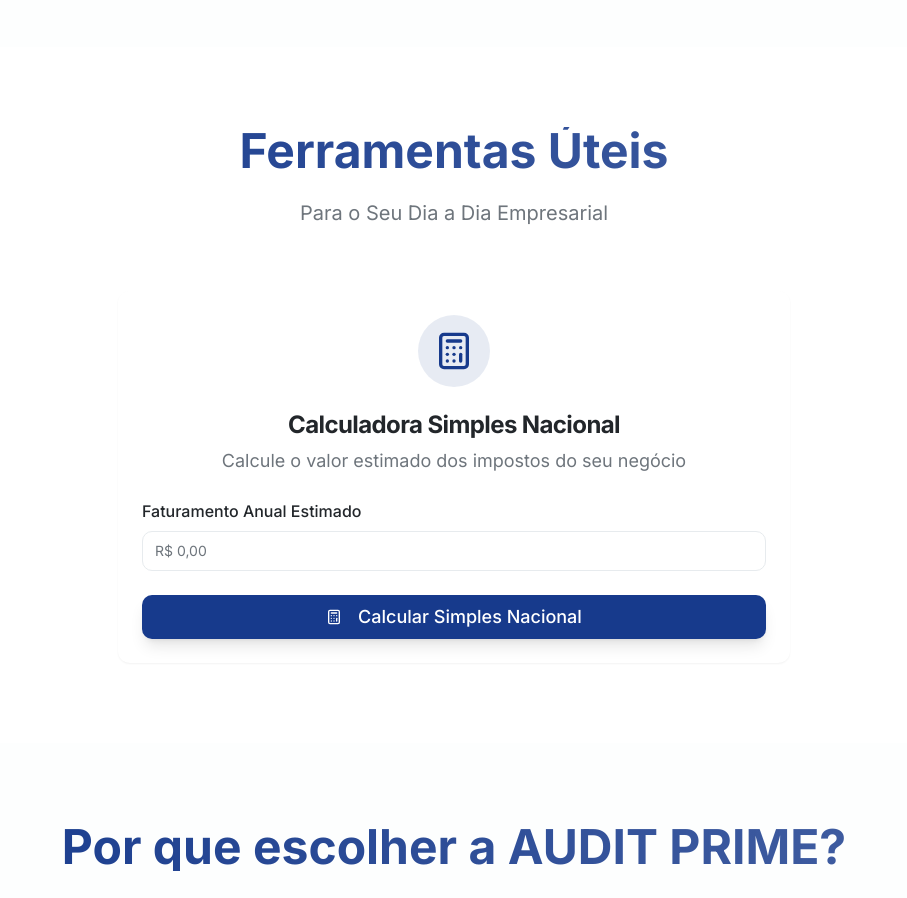
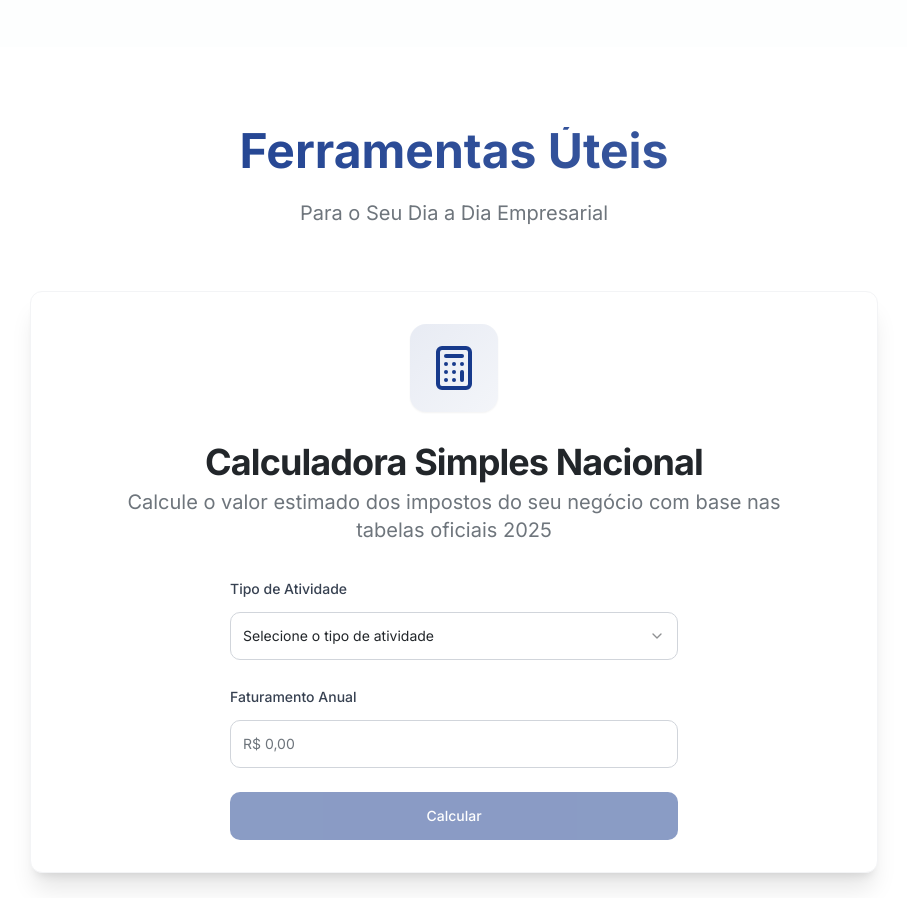
Before and after one commit to Ronald-silva/Audit-Prime, a React (Vite) app: page / in a window 1280 px wide. Shown: the part 1880-2778 px from the top of the page, without its empty margins (186-1093 px from the left). Built offline with nearby package versions, Linux system fonts and the light colour scheme.

Commit message:
ajuste da calculadora

```diff
--- a/src/components/Header.tsx
+++ b/src/components/Header.tsx
@@ -21,8 +21,8 @@
 
   const scrollToSection = (id: string) => {
     // Se não estiver na página inicial, navegar para lá primeiro
-    if (location.pathname !== '/') {
-      navigate('/');
+    if (location.pathname !== "/") {
+      navigate("/");
       setTimeout(() => {
         const element = document.getElementById(id);
         if (element) {
--- a/src/components/Tools.tsx
+++ b/src/components/Tools.tsx
@@ -9,15 +9,103 @@
 } from "@/components/ui/card";
 import { Input } from "@/components/ui/input";
 import { Label } from "@/components/ui/label";
-import { Calculator, Download, Mail } from "lucide-react";
+import { Select, SelectContent, SelectItem, SelectTrigger, SelectValue } from "@/components/ui/select";
+import { Calculator, Download, Mail, Info } from "lucide-react";
 import { useToast } from "@/hooks/use-toast";
+
+// Tabelas OFICIAIS do Simples Nacional 2024/2025 - Receita Federal do Brasil
+// Fonte: Resolução CGSN nº 140/2018 e atualizações posteriores
+
+const ANEXO_I_COMERCIO = [
+  { min: 0, max: 180000, aliquota: 0.04, deducao: 0 },
+  { min: 180000.01, max: 360000, aliquota: 0.073, deducao: 5940 },
+  { min: 360000.01, max: 720000, aliquota: 0.095, deducao: 13860 },
+  { min: 720000.01, max: 1800000, aliquota: 0.107, deducao: 22500 },
+  { min: 1800000.01, max: 3600000, aliquota: 0.143, deducao: 87300 },
+  { min: 3600000.01, max: 4800000, aliquota: 0.19, deducao: 378000 }
+];
+
+const ANEXO_II_INDUSTRIA = [
+  { min: 0, max: 180000, aliquota: 0.045, deducao: 0 },
+  { min: 180000.01, max: 360000, aliquota: 0.078, deducao: 5940 },
+  { min: 360000.01, max: 720000, aliquota: 0.10, deducao: 13860 },
+  { min: 720000.01, max: 1800000, aliquota: 0.112, deducao: 22500 },
+  { min: 1800000.01, max: 3600000, aliquota: 0.147, deducao: 85500 },
+  { min: 3600000.01, max: 4800000, aliquota: 0.30, deducao: 720000 }
+];
+
+const ANEXO_III_SERVICOS = [
+  { min: 0, max: 180000, aliquota: 0.06, deducao: 0 },
+  { min: 180000.01, max: 360000, aliquota: 0.112, deducao: 9360 },
+  { min: 360000.01, max: 720000, aliquota: 0.135, deducao: 17640 },
+  { min: 720000.01, max: 1800000, aliquota: 0.16, deducao: 35640 },
+  { min: 1800000.01, max: 3600000, aliquota: 0.21, deducao: 125640 },
+  { min: 3600000.01, max: 4800000, aliquota: 0.335, deducao: 648000 }
+];
+
+const ANEXO_IV_SERVICOS = [
+  { min: 0, max: 180000, aliquota: 0.045, deducao: 0 },
+  { min: 180000.01, max: 360000, aliquota: 0.09, deducao: 8100 },
+  { min: 360000.01, max: 720000, aliquota: 0.102, deducao: 12420 },
+  { min: 720000.01, max: 1800000, aliquota: 0.14, deducao: 39780 },
+  { min: 1800000.01, max: 3600000, aliquota: 0.22, deducao: 183780 },
+  { min: 3600000.01, max: 4800000, aliquota: 0.335, deducao: 828000 }
+];
+
+const ANEXO_V_SERVICOS = [
+  { min: 0, max: 180000, aliquota: 0.155, deducao: 0 },
+  { min: 180000.01, max: 360000, aliquota: 0.18, deducao: 4500 },
+  { min: 360000.01, max: 720000, aliquota: 0.195, deducao: 9900 },
+  { min: 720000.01, max: 1800000, aliquota: 0.205, deducao: 17100 },
+  { min: 1800000.01, max: 3600000, aliquota: 0.23, deducao: 62100 },
+  { min: 3600000.01, max: 4800000, aliquota: 0.305, deducao: 540000 }
+];
+
+const ANEXOS_INFO = {
+  'anexo-i': {
+    nome: 'Anexo I - Comércio',
+    descricao: 'Atividades de comércio em geral',
+    exemplos: 'Lojas, supermercados, farmácias, distribuidoras',
+    tabela: ANEXO_I_COMERCIO
+  },
+  'anexo-ii': {
+    nome: 'Anexo II - Indústria',
+    descricao: 'Atividades industriais',
+    exemplos: 'Fábricas, indústrias alimentícias, metalúrgicas',
+    tabela: ANEXO_II_INDUSTRIA
+  },
+  'anexo-iii': {
+    nome: 'Anexo III - Serviços',
+    descricao: 'Serviços em geral',
+    exemplos: 'Medicina, odontologia, veterinária, instalação, reparos',
+    tabela: ANEXO_III_SERVICOS
+  },
+  'anexo-iv': {
+    nome: 'Anexo IV - Serviços',
+    descricao: 'Serviços específicos',
+    exemplos: 'Limpeza, vigilância, construção civil, advocacia',
+    tabela: ANEXO_IV_SERVICOS
+  },
+  'anexo-v': {
+    nome: 'Anexo V - Serviços',
+    descricao: 'Serviços intelectuais',
+    exemplos: 'Auditoria, tecnologia, publicidade, engenharia',
+    tabela: ANEXO_V_SERVICOS
+  }
+};
 
 const Tools = () => {
   const [formData, setFormData] = useState({
     revenue: "",
     email: "",
+    anexo: "",
   });
-  const [calculation, setCalculation] = useState<number | null>(null);
+  const [calculation, setCalculation] = useState<{
+    impostoMensal: number;
+    impostoAnual: number;
+    aliquotaEfetiva: number;
+    anexoInfo: any;
+  } | null>(null);
   const { toast } = useToast();
 
   const handleCalculate = () => {
@@ -34,46 +122,94 @@
       return;
     }
 
-    if (revenue > 4800000) {
+    if (!formData.anexo) {
       toast({
-        title: "Atenção",
-        description:
-          "Faturamento acima do limite do Simples Nacional (R$ 4.800.000). Consulte nossos especialistas.",
+        title: "Erro",
+        description: "Por favor, selecione o anexo correspondente à sua atividade.",
         variant: "destructive",
       });
       return;
     }
 
-    // Cálculo CORRETO do Simples Nacional 2024 - Anexo I (Comércio)
-    // Fórmula: (Receita Bruta x Alíquota) - Parcela a Deduzir
-    let aliquota = 0;
-    let parcelaDeducao = 0;
-
-    if (revenue <= 180000) {
-      aliquota = 0.04; // 4%
-      parcelaDeducao = 0;
-    } else if (revenue <= 360000) {
-      aliquota = 0.073; // 7,3%
-      parcelaDeducao = 5940;
-    } else if (revenue <= 720000) {
-      aliquota = 0.095; // 9,5%
-      parcelaDeducao = 13860;
-    } else if (revenue <= 1800000) {
-      aliquota = 0.107; // 10,7%
-      parcelaDeducao = 22500;
-    } else if (revenue <= 3600000) {
-      aliquota = 0.143; // 14,3%
-      parcelaDeducao = 87300;
-    } else if (revenue <= 4800000) {
-      aliquota = 0.19; // 19%
-      parcelaDeducao = 378000;
+    // Validação dos limites oficiais do Simples Nacional
+    if (revenue > 4800000) {
+      toast({
+        title: "Limite Excedido",
+        description:
+          "Faturamento acima do limite legal do Simples Nacional (R$ 4.800.000,00/ano). Sua empresa deve optar pelo Lucro Presumido ou Lucro Real.",
+        variant: "destructive",
+      });
+      return;
     }
 
-    // Cálculo anual correto
-    const impostoAnual = revenue * aliquota - parcelaDeducao;
+    // Validação para MEI (Microempreendedor Individual) - contextual por anexo
+    if (revenue <= 81000) {
+      let meiMessage = "";
+
+      switch (formData.anexo) {
+        case 'anexo-i':
+          meiMessage = "Para comércio com este faturamento, o MEI pode ser uma opção mais vantajosa se sua atividade estiver na lista permitida.";
+          break;
+        case 'anexo-ii':
+          // Indústria geralmente não é elegível para MEI
+          meiMessage = "";
+          break;
+        case 'anexo-iii':
+        case 'anexo-iv':
+        case 'anexo-v':
+          meiMessage = "Para serviços com este faturamento, o MEI (Microempreendedor Individual) pode oferecer tributação mais vantajosa.";
+          break;
+      }
+
+      if (meiMessage) {
+        toast({
+          title: "Dica - MEI",
+          description: meiMessage + " Consulte nossos especialistas para verificar a elegibilidade.",
+          variant: "default",
+        });
+      }
+    }
+
+    // Buscar informações do anexo selecionado
+    const anexoInfo = ANEXOS_INFO[formData.anexo as keyof typeof ANEXOS_INFO];
+    const tabela = anexoInfo.tabela;
+
+    // Encontrar a faixa de faturamento correta
+    const faixa = tabela.find(f => revenue >= f.min && revenue <= f.max);
+
+    if (!faixa) {
+      toast({
+        title: "Erro",
+        description: "Não foi possível calcular para este valor de faturamento.",
+        variant: "destructive",
+      });
+      return;
+    }
+
+    // FÓRMULA OFICIAL DO SIMPLES NACIONAL (Receita Federal do Brasil):
+    // Valor devido = (Receita Bruta Acumulada x Alíquota) - Parcela a Deduzir
+    // Fonte: Art. 18 da LC 123/2006 e Resolução CGSN nº 140/2018
+
+    const impostoAnual = Math.max(0, (revenue * faixa.aliquota) - faixa.deducao);
     const impostoMensal = impostoAnual / 12;
+    const aliquotaEfetiva = revenue > 0 ? (impostoAnual / revenue) * 100 : 0;
 
-    setCalculation(impostoMensal);
+    // Validação adicional para garantir valores positivos
+    if (impostoAnual < 0 || impostoMensal < 0) {
+      toast({
+        title: "Erro no Cálculo",
+        description: "Houve um erro no cálculo. Verifique os valores informados.",
+        variant: "destructive",
+      });
+      return;
+    }
+
+    setCalculation({
+      impostoMensal,
+      impostoAnual,
+      aliquotaEfetiva,
+      anexoInfo
+    });
   };
 
   const handleEmailSubmit = () => {
@@ -104,7 +240,7 @@
     });
 
     // Reset form
-    setFormData({ revenue: "", email: "" });
+    setFormData({ revenue: "", email: "", anexo: "" });
     setCalculation(null);
   };
 
@@ -120,37 +256,71 @@
   const handleRevenueChange = (e: React.ChangeEvent<HTMLInputElement>) => {
     const formatted = formatCurrency(e.target.value);
     setFormData({ ...formData, revenue: formatted });
+    // Reset calculation when revenue changes (silent reset for better UX)
+    if (calculation) {
+      setCalculation(null);
+    }
+  };
+
+  const handleAnexoChange = (value: string) => {
+    // Reset both anexo, revenue, and calculation when anexo changes
+    setFormData({ ...formData, anexo: value, revenue: "" });
+    setCalculation(null);
   };
 
   return (
-    <section id="ferramentas" className="section-padding bg-white">
-      <div className="section-container">
-        <div className="text-center mb-16">
-          <h2 className="text-3xl md:text-4xl lg:text-5xl font-bold mb-6 text-gradient">
+    <section id="ferramentas" className="section-padding bg-white relative">
+      <div className="section-container relative">
+        <div className="text-center mb-8 sm:mb-12 lg:mb-16">
+          <h2 className="text-2xl sm:text-3xl md:text-4xl lg:text-5xl font-bold mb-4 sm:mb-6 text-gradient px-4">
             Ferramentas Úteis
           </h2>
-          <p className="text-xl text-muted-foreground max-w-3xl mx-auto">
+          <p className="text-lg sm:text-xl text-muted-foreground max-w-3xl mx-auto px-4">
             Para o Seu Dia a Dia Empresarial
           </p>
         </div>
 
-        <div className="max-w-2xl mx-auto">
-          <Card className="shadow-large border-0">
-            <CardHeader className="text-center pb-6">
-              <div className="mx-auto mb-4 p-4 bg-primary/10 rounded-full w-fit">
-                <Calculator className="h-10 w-10 text-primary" />
+        <div className="max-w-4xl mx-auto relative px-4 sm:px-6">
+          <Card className="shadow-xl border border-gray-100 bg-white overflow-visible">
+            <CardHeader className="text-center pb-6 sm:pb-8 px-4 sm:px-6 lg:px-8 pt-6 sm:pt-8">
+              <div className="mx-auto mb-4 sm:mb-6 p-4 sm:p-5 bg-gradient-to-br from-primary/10 to-primary/5 rounded-2xl w-fit shadow-sm">
+                <Calculator className="h-10 w-10 sm:h-12 sm:w-12 text-primary" />
               </div>
-              <CardTitle className="text-2xl font-bold text-foreground">
+              <CardTitle className="text-2xl sm:text-3xl lg:text-4xl font-bold text-foreground mb-2 sm:mb-3 leading-tight">
                 Calculadora Simples Nacional
               </CardTitle>
-              <CardDescription className="text-lg">
-                Calcule o valor estimado dos impostos do seu negócio
+              <CardDescription className="text-base sm:text-lg lg:text-xl text-muted-foreground max-w-2xl mx-auto leading-relaxed px-2">
+                Calcule o valor estimado dos impostos do seu negócio com base nas tabelas oficiais 2025
               </CardDescription>
             </CardHeader>
-            <CardContent className="space-y-6">
-              <div className="space-y-2">
-                <Label htmlFor="revenue" className="text-base font-medium">
-                  Faturamento Anual Estimado
+            <CardContent className="px-4 sm:px-6 lg:px-8 pb-6 sm:pb-8">
+              <div className="space-y-6 max-w-md mx-auto">
+                {/* Seleção do Anexo - Minimalista */}
+                <div className="space-y-3">
+                  <Label htmlFor="anexo" className="text-sm font-medium text-gray-700">
+                    Tipo de Atividade
+                  </Label>
+
+                  <Select value={formData.anexo} onValueChange={handleAnexoChange}>
+                    <SelectTrigger className="h-12 border border-gray-300 focus:border-primary">
+                      <SelectValue placeholder="Selecione o tipo de atividade" />
+                    </SelectTrigger>
+                    <SelectContent>
+                      <SelectItem value="anexo-i">Anexo I - Comércio</SelectItem>
+                      <SelectItem value="anexo-ii">Anexo II - Indústria</SelectItem>
+                      <SelectItem value="anexo-iii">Anexo III - Serviços Gerais</SelectItem>
+                      <SelectItem value="anexo-iv">Anexo IV - Serviços Específicos</SelectItem>
+                      <SelectItem value="anexo-v">Anexo V - Serviços Intelectuais</SelectItem>
+                    </SelectContent>
+                  </Select>
+
+
+                </div>
+
+                {/* Faturamento - Minimalista */}
+                <div className="space-y-3">
+                  <Label htmlFor="revenue" className="text-sm font-medium text-gray-700">
+                    Faturamento Anual
                   </Label>
                   <Input
                     id="revenue"
@@ -158,102 +328,86 @@
                     placeholder="R$ 0,00"
                     value={formData.revenue}
                     onChange={handleRevenueChange}
-                  className="text-lg py-3"
+                    className="h-12 border border-gray-300 focus:border-primary"
                   />
                 </div>
 
+                {/* Botão de Cálculo - Minimalista */}
                 <Button
                   onClick={handleCalculate}
-                className="btn-audit-primary w-full text-lg py-3"
+                  className="w-full h-12 bg-primary hover:bg-primary/90 text-white font-medium"
+                  disabled={!formData.anexo || !formData.revenue}
                 >
-                <Calculator className="mr-2 h-5 w-5" />
-                Calcular Simples Nacional
+                  Calcular
                 </Button>
 
+
+
+                {/* Resultados - Minimalista */}
                 {calculation && (
-                <div className="bg-primary/5 p-6 rounded-lg border-l-4 border-primary">
-                  <h4 className="font-semibold text-lg mb-4 text-primary">
-                    Resultado Estimado - Anexo I (Comércio)
-                  </h4>
-                  <div className="space-y-3">
-                    <div className="flex justify-between items-center">
-                      <span className="text-sm font-medium">
-                        Imposto Mensal:
-                      </span>
-                      <span className="text-2xl font-bold text-foreground">
+                  <div className="bg-gray-50 rounded-lg p-6 space-y-4">
+                    <div className="text-center">
+                      <h4 className="text-lg font-semibold text-gray-900 mb-4">Resultado do Cálculo</h4>
+
+                      <div className="bg-white rounded-lg p-4 mb-4">
+                        <div className="text-sm text-gray-600 mb-1">Imposto Mensal</div>
+                        <div className="text-2xl font-bold text-primary">
                           {new Intl.NumberFormat("pt-BR", {
                             style: "currency",
                             currency: "BRL",
-                        }).format(calculation)}
-                      </span>
+                          }).format(calculation.impostoMensal)}
                         </div>
-                    <div className="flex justify-between items-center">
-                      <span className="text-sm font-medium">
-                        Imposto Anual:
-                      </span>
-                      <span className="text-lg font-semibold text-foreground">
+                      </div>
+
+                      <div className="grid grid-cols-2 gap-4">
+                        <div className="bg-white rounded-lg p-3">
+                          <div className="text-xs text-gray-600 mb-1">Anual</div>
+                          <div className="text-lg font-semibold text-gray-900">
                             {new Intl.NumberFormat("pt-BR", {
                               style: "currency",
                               currency: "BRL",
-                        }).format(calculation * 12)}
-                      </span>
-                    </div>
-                    <div className="flex justify-between items-center">
-                      <span className="text-sm font-medium">
-                        Alíquota Efetiva:
-                      </span>
-                      <span className="text-sm font-semibold">
-                        {(
-                          ((calculation * 12) /
-                            parseFloat(
-                              formData.revenue
-                                .replace(/[^\d,]/g, "")
-                                .replace(",", ".")
-                            )) *
-                          100
-                        ).toFixed(2)}
-                        %
-                      </span>
+                            }).format(calculation.impostoAnual)}
                           </div>
                         </div>
-                  <div className="mt-4 pt-4 border-t border-primary/20">
-                    <p className="text-xs text-muted-foreground">
-                      *Cálculo baseado no Anexo I (Comércio) do Simples Nacional
-                      2024. Para atividades de serviços ou indústria, as
-                      alíquotas podem ser diferentes. Consulte nossos
-                      especialistas para uma análise completa.
-                    </p>
+                        <div className="bg-white rounded-lg p-3">
+                          <div className="text-xs text-gray-600 mb-1">Alíquota</div>
+                          <div className="text-lg font-semibold text-primary">
+                            {calculation.aliquotaEfetiva.toFixed(2)}%
+                          </div>
+                        </div>
+                      </div>
                     </div>
                   </div>
                 )}
 
+                {/* Email - Minimalista */}
                 {calculation && (
-                <div className="space-y-4 pt-4 border-t">
-                  <div className="space-y-2">
-                    <Label htmlFor="email" className="text-base font-medium">
-                      E-mail para receber resultado detalhado
-                    </Label>
+                  <div className="space-y-4">
+                    <div className="text-center">
+                      <p className="text-sm text-gray-600 mb-4">
+                        Quer uma análise mais detalhada? Deixe seu e-mail.
+                      </p>
+                    </div>
+
+                    <div className="space-y-3">
                       <Input
                         id="email"
                         type="email"
                         placeholder="seu@email.com"
                         value={formData.email}
-                      onChange={(e) =>
-                        setFormData({ ...formData, email: e.target.value })
-                      }
-                      className="text-lg py-3"
+                        onChange={(e) => setFormData({ ...formData, email: e.target.value })}
+                        className="h-12 border border-gray-300 focus:border-primary"
                       />
-                  </div>
-
                       <Button
                         onClick={handleEmailSubmit}
-                    className="btn-audit-outline w-full text-lg py-3"
+                        className="w-full h-12 bg-primary hover:bg-primary/90 text-white font-medium"
                       >
-                    <Mail className="mr-2 h-5 w-5" />
                         Receber Análise Completa
                       </Button>
                     </div>
+                  </div>
                 )}
+              </div>
             </CardContent>
           </Card>
         </div>
```
Lines whose indentation alone changed are shown as unchanged.
